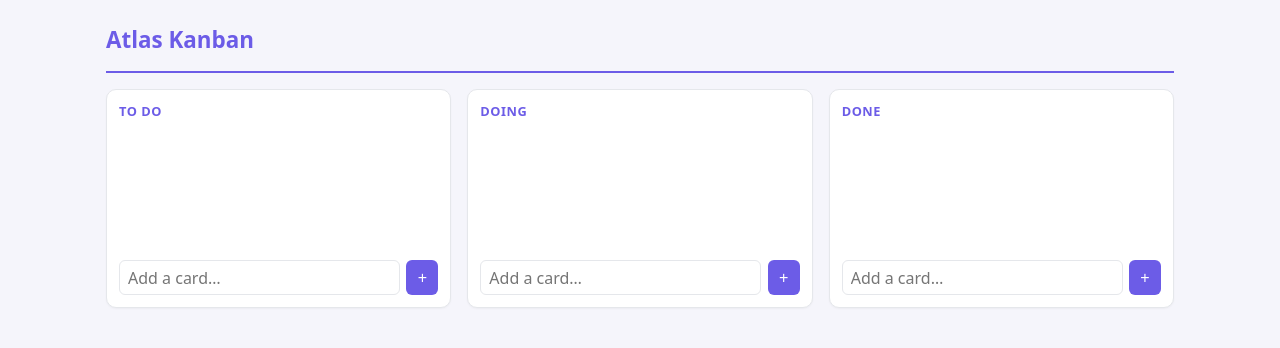
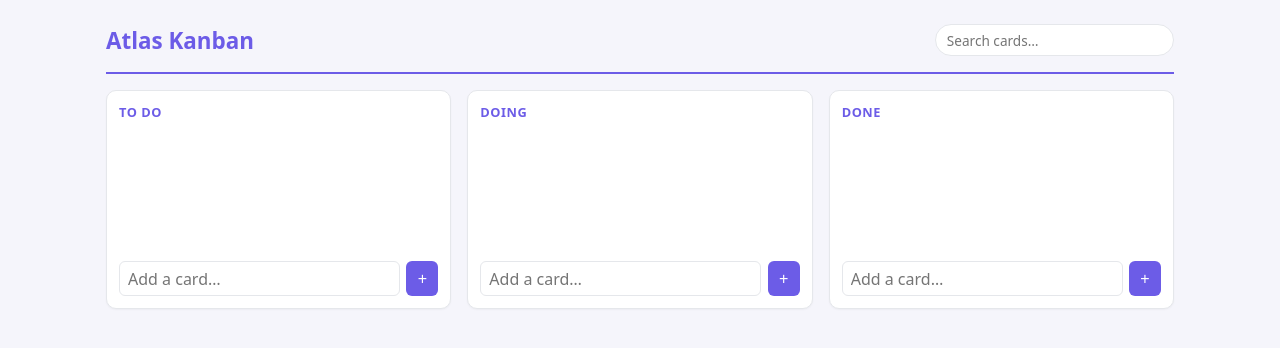
Before and after one commit to ShingShen2003/atlas-kanban, a React (Vite) app: page / in a window 1280 px wide. Shown: the top 348 px of the page. Built offline with nearby package versions, Linux system fonts and the light colour scheme.

Commit message:
feat(S2.4): search and filter cards (#7)
* chore(S2.4): claim — search and filter cards

* feat(S2.4): search and filter cards by title

---------

Co-authored-by: atlas-bot <atlas-bot@users.noreply.github.com>

```diff
--- a/src/App.jsx
+++ b/src/App.jsx
@@ -142,6 +142,7 @@ function Column({ title, cards, onAdd, onRename, onDelete, onMove, onSetPriority
 
 export default function App() {
   const [board, setBoard] = useBoard()
+  const [query, setQuery] = useState('') // S2.4 — transient, not persisted
 
   const addCard = (title, column) =>
     setBoard((b) => ({ ...b, cards: [...b.cards, makeCard(title, column)] }))
@@ -171,17 +172,46 @@ export default function App() {
       cards: b.cards.map((c) => (c.id === id ? { ...c, priority } : c)),
     }))
 
+  // S2.4 — filter by title across all columns. Empty query ⇒ the full board
+  // (so the default render is identical to S2.1/S2.2/S2.3).
+  const q = query.trim().toLowerCase()
+  const visibleCards = q
+    ? board.cards.filter((c) => c.title.toLowerCase().includes(q))
+    : board.cards
+
   return (
     <div className="app">
       <header className="topbar">
         <h1>Atlas Kanban</h1>
+        <div className="search">
+          <input
+            className="search-input"
+            type="search"
+            placeholder="Search cards…"
+            aria-label="Search cards by title"
+            value={query}
+            onChange={(e) => setQuery(e.target.value)}
+            onKeyDown={(e) => {
+              if (e.key === 'Escape') setQuery('')
+            }}
+          />
+          {query && (
+            <button
+              className="search-clear"
+              aria-label="Clear search"
+              onClick={() => setQuery('')}
+            >
+              ×
+            </button>
+          )}
+        </div>
       </header>
       <main className="board" aria-label="board">
         {COLUMNS.map((title) => (
           <Column
             key={title}
             title={title}
-            cards={board.cards.filter((c) => c.column === title)}
+            cards={visibleCards.filter((c) => c.column === title)}
             onAdd={addCard}
             onRename={renameCard}
             onDelete={deleteCard}
--- a/src/styles.css
+++ b/src/styles.css
@@ -134,6 +134,35 @@ body { margin: 0; background: #f5f5fb; }
   font-size: 1rem;
 }
 .add-card-btn:hover { background: #5a4bd1; }
+.search { margin-left: auto; position: relative; display: flex; align-items: center; }
+.search-input {
+  font: inherit;
+  font-size: 0.85rem;
+  padding: 0.35rem 1.7rem 0.35rem 0.7rem;
+  border: 1px solid #e5e7eb;
+  border-radius: 999px;
+  min-width: 12rem;
+}
+.search-input:focus {
+  outline: 2px solid #cdc4f5;
+  outline-offset: 0;
+  border-color: #6c5ce7;
+}
+.search-clear {
+  position: absolute;
+  right: 0.45rem;
+  border: none;
+  background: none;
+  color: #b2bec3;
+  cursor: pointer;
+  font-size: 1rem;
+  line-height: 1;
+  padding: 0;
+}
+.search-clear:hover { color: #6c5ce7; }
 @media (max-width: 640px) {
   .board { flex-direction: column; }
+  .topbar { flex-wrap: wrap; gap: 0.5rem; }
+  .search { width: 100%; }
+  .search-input { width: 100%; min-width: 0; }
 }
```
